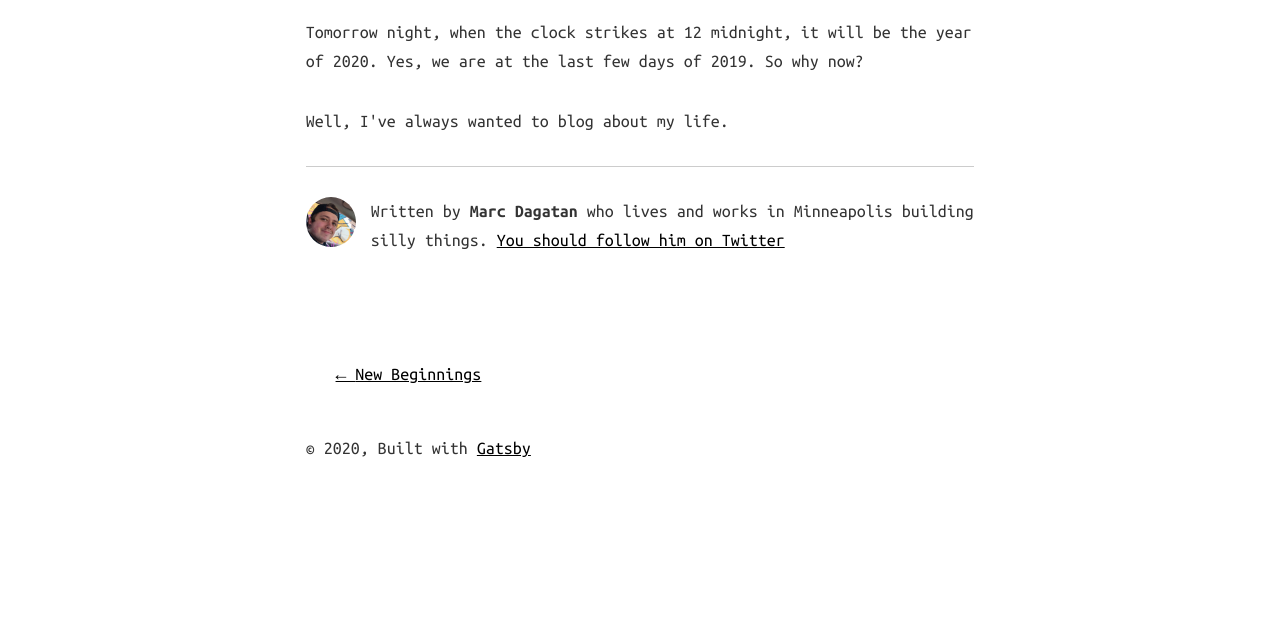
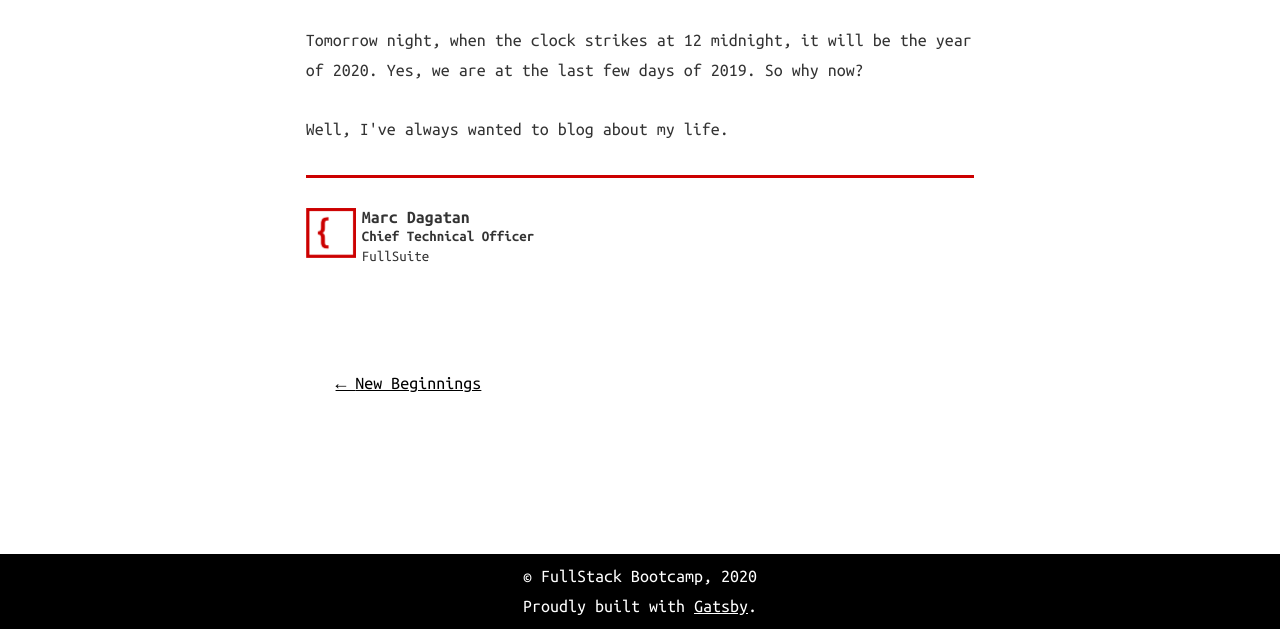
Before and after one commit to fullstackbootcamp/fullstackbootcamp.github.io, a Gatsby site: page /2019-12-30-why-i-want-to-start-blogging/ in a window 1280 px wide. Shown: the part 171-800 px from the top of the page. Built offline with nearby package versions, Linux system fonts and the light colour scheme; Gatsby itself is replaced by a stand-in of ours; some packages are replaced by stand-ins of ours.

Commit message:
Add Footer and update blog and bio

```diff
--- a/gatsby-config.js
+++ b/gatsby-config.js
@@ -5,8 +5,8 @@ module.exports = {
     description: `FullStack Bootcamp marketing website`,
     siteUrl: `https://gatsby-starter-blog-mdx-demo.netlify.com/`,
     social: {
-      facebook: `fullstackbootcamp`,
-      twitter: `fullstackbootcamp`,
+      facebook: `https://fb.com/BootCampFullStack`,
+      linkedin: `https://linkedin.com/company/campfullstack`,
     },
   },
   plugins: [
--- a/src/components/Bio.js
+++ b/src/components/Bio.js
@@ -1,15 +1,23 @@
+/** @jsx jsx */
+
 import React from 'react';
 import { StaticQuery, graphql } from 'gatsby';
 import Image from 'gatsby-image';
+import styled from '@emotion/styled';
+import { jsx } from '@emotion/core';
 
 import { rhythm } from '../utils/typography';
 
-function Bio() {
-  return (
+const Text = styled.p`
+  line-height: 1rem;
+`;
+
+const Bio = () => (
   <StaticQuery
     query={bioQuery}
     render={data => {
       const { author, social } = data.site.siteMetadata;
+
       return (
         <div
           style={{
@@ -17,33 +25,27 @@ function Bio() {
             marginBottom: rhythm(2.5),
           }}
         >
-            <Image
-              fixed={data.avatar.childImageSharp.fixed}
-              alt={author}
-              style={{
-                marginRight: rhythm(1 / 2),
-                marginBottom: 0,
-                minWidth: 50,
-                borderRadius: `100%`,
-              }}
-            />
-            <p>
-              Written by <strong>{author}</strong> who lives and works in Minneapolis building silly things.
-              {` `}
-              <a href={`https://twitter.com/${social.twitter}`}>You should follow him on Twitter</a>
-            </p>
+          <Image fixed={data.avatar.childImageSharp.fixed} alt={author} css={{ marginRight: rhythm(0.2) }} />
+          <Text>
+            <strong>{author}</strong>
+            <br />
+            <small>
+              <strong>Chief Technical Officer</strong>
+              <br />
+              FullSuite
+            </small>
+          </Text>
         </div>
       );
     }}
   />
 );
-}
 
 const bioQuery = graphql`
   query BioQuery {
-    avatar: file(absolutePath: { regex: "/profile-pic.jpg/" }) {
+    avatar: file(absolutePath: { regex: "/fullstack_icon.png/" }) {
       childImageSharp {
-        fixed(width: 50, height: 50) {
+        fixed(height: 50) {
           ...GatsbyImageSharpFixed
         }
       }
@@ -51,9 +53,6 @@ const bioQuery = graphql`
     site {
       siteMetadata {
         author
-        social {
-          twitter
-        }
       }
     }
   }
--- a/src/components/ContactSection.js
+++ b/src/components/ContactSection.js
@@ -20,11 +20,11 @@ const Link = styled.a`
 
 const curly = `
   position: absolute;
-  font-size: 48rem;
+  font-size: 40rem;
   z-index: 0;
   top: 50%;
   transform: translateY(-56%);
-  line-height: 48rem;
+  line-height: 40rem;
   -webkit-text-stroke: 2px white;
   color: #000;
 `;
--- /dev/null
+++ b/src/components/Footer.js
@@ -0,0 +1,33 @@
+import React from 'react';
+import styled from '@emotion/styled';
+
+import { rhythm, scale } from '../utils/typography';
+
+const Footer = styled.footer`
+  width: 100%;
+  background-color: black;
+  height: 75px;
+  color: #fff;
+  display: flex;
+  align-items: center;
+  justify-content: center;
+  flex-flow: column wrap;
+`;
+
+const Link = styled.a`
+  color: #fff;
+`;
+
+export default () => (
+  <Footer>
+    {'©'} FullStack Bootcamp, {new Date().getFullYear()}
+    <br />
+    <div>
+      Proudly built with{' '}
+      <Link href="https://www.gatsbyjs.org" target="_blank">
+        Gatsby
+      </Link>
+      .
+    </div>
+  </Footer>
+);
--- a/src/components/Layout.js
+++ b/src/components/Layout.js
@@ -1,7 +1,16 @@
 import React from 'react';
 import { Link } from 'gatsby';
+import styled from '@emotion/styled';
 
 import { rhythm, scale } from '../utils/typography';
+import Footer from './Footer';
+
+const Container = styled.div`
+  margin: auto;
+  max-width: ${rhythm(24)};
+  padding: ${rhythm(1.5)} ${rhythm(3 / 4)};
+  min-height: calc(100vh - 120px);
+`;
 
 class Layout extends React.Component {
   render() {
@@ -10,21 +19,8 @@ class Layout extends React.Component {
 
     return (
       <>
-        <div
-          style={{
-            marginLeft: `auto`,
-            marginRight: `auto`,
-            maxWidth: rhythm(24),
-            padding: `${rhythm(1.5)} ${rhythm(3 / 4)}`,
-          }}
-        >
-          {children}
-          <footer>
-            © {new Date().getFullYear()}, Built with
-            {` `}
-            <a href="https://www.gatsbyjs.org">Gatsby</a>
-          </footer>
-        </div>
+        <Container>{children}</Container>
+        <Footer />
       </>
     );
   }
--- a/src/components/Navbar.js
+++ b/src/components/Navbar.js
@@ -1,7 +1,7 @@
 import React from 'react';
 import { useStaticQuery, graphql, Link } from 'gatsby';
 import styled from '@emotion/styled';
-import { FaTwitter, FaFacebook } from 'react-icons/fa';
+import { FaLinkedin, FaFacebook } from 'react-icons/fa';
 
 import { rhythm, scale } from '../utils/typography';
 import Logo from './Logo';
@@ -56,7 +56,7 @@ export default () => {
         siteMetadata {
           author
           social {
-            twitter
+            linkedin
             facebook
           }
         }
@@ -77,8 +77,8 @@ export default () => {
           <Logo />
         </Link>
         <FlexContainer>
-          <SocialLink url={`https://facebook.com/${social.facebook}`} icon={<FaFacebook />} />
-          <SocialLink url={`https://twitter.com/${social.twitter}`} icon={<FaTwitter />} />
+          <SocialLink url={social.facebook} icon={<FaFacebook />} />
+          <SocialLink url={social.linkedin} icon={<FaLinkedin />} />
         </FlexContainer>
       </FixedContainer>
     </Container>
--- a/src/templates/blog-post.js
+++ b/src/templates/blog-post.js
@@ -1,12 +1,30 @@
 import React from 'react';
 import { Link, graphql } from 'gatsby';
 import { MDXRenderer } from 'gatsby-plugin-mdx';
+import styled from '@emotion/styled';
 
+import { rhythm, scale } from '../utils/typography';
 import Bio from '../components/Bio';
 import Layout from '../components/Layout';
 import SEO from '../components/seo';
 import Navbar from '../components/Navbar';
-import { rhythm, scale } from '../utils/typography';
+import { RedText } from '../components/typo';
+
+const Title = styled.h1`
+  width: 100%;
+  text-align: center;
+  margin-bottom: ${rhythm(0.3)};
+`;
+
+const Byline = styled.p`
+  text-align: center;
+  color: #cc0000;
+`;
+
+const Hr = styled.div`
+  border-bottom: 3px solid #cc0000;
+  margin: ${rhythm(1)} 0;
+`;
 
 class BlogPostTemplate extends React.Component {
   render() {
@@ -20,23 +38,13 @@ class BlogPostTemplate extends React.Component {
         <Navbar />
         <Layout location={this.props.location} title={siteTitle}>
           <SEO title={post.frontmatter.title} description={post.excerpt} />
-          <h1>{post.frontmatter.title}</h1>
-          <p
-            style={{
-              ...scale(-1 / 5),
-              display: `block`,
-              marginBottom: rhythm(1),
-              marginTop: rhythm(-1),
-            }}
-          >
-            {post.frontmatter.date}
-          </p>
+          <Title>
+            {post.frontmatter.title}
+            <RedText>.</RedText>
+          </Title>
+          <Byline>{post.frontmatter.date}</Byline>
           <MDXRenderer>{post.body}</MDXRenderer>
-          <hr
-            style={{
-              marginBottom: rhythm(1),
-            }}
-          />
+          <Hr />
           <Bio />
 
           <ul
```
Also changed, not shown: src/pages/index.js (+46 -10 lines). Lines whose indentation alone changed are shown as unchanged.
